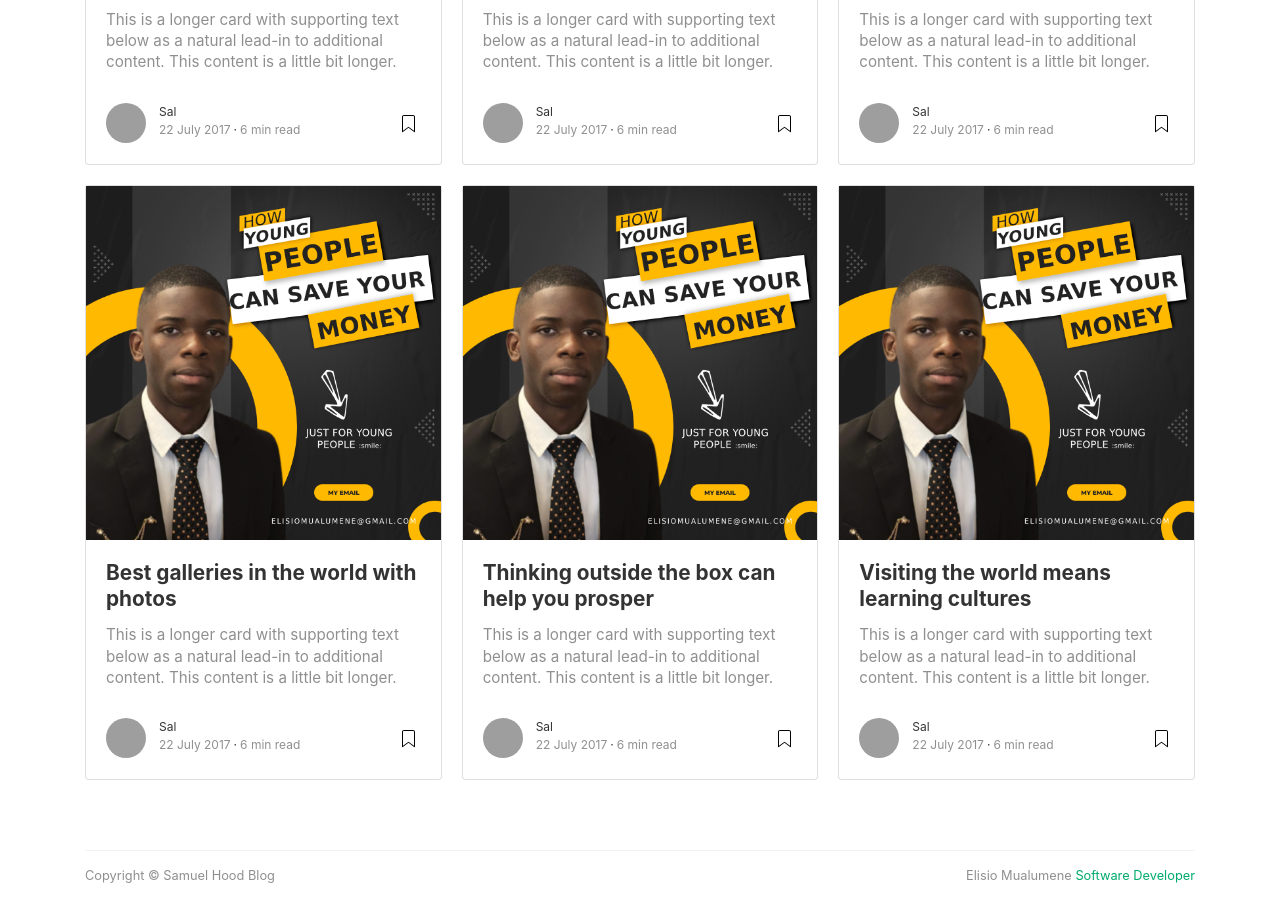
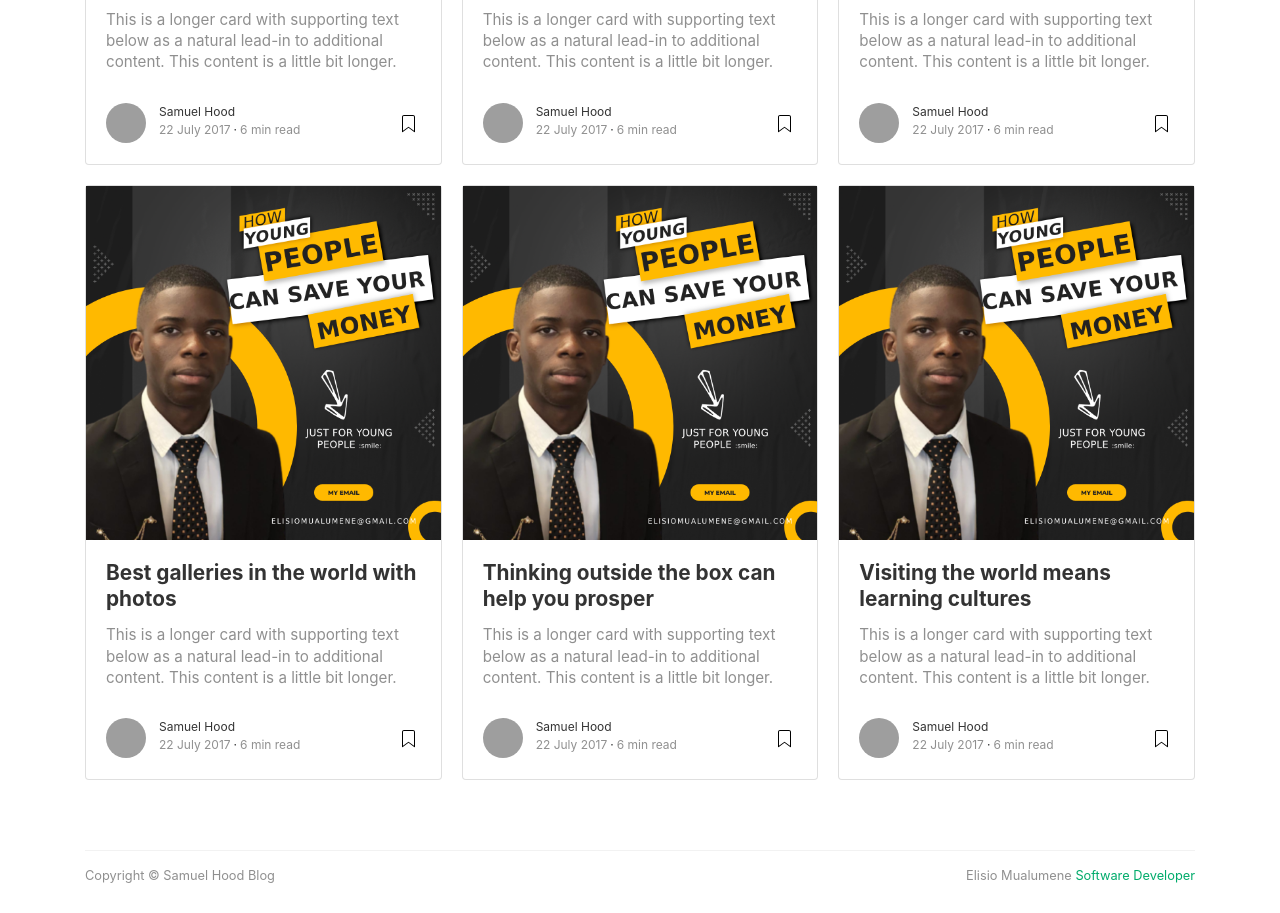
Before and after one commit to elisiomualumene/Samuel-Blog, a plain HTML site: page index.html in a window 1280 px wide. Shown: the part 1356-2269 px from the top of the page. Drawn offline with Linux system fonts and the light colour scheme; grey boxes are pictures that could not be loaded; a script that the page names is missing.

Commit message:
:memo: name updated

```diff
--- a/index.html
+++ b/index.html
@@ -222,7 +222,7 @@
 						<a href="author.html"><img class="author-thumb" src="https://www.gravatar.com/avatar/e56154546cf4be74e393c62d1ae9f9d4?s=250&amp;d=mm&amp;r=x" alt="Sal"></a>
 						</span>
 						<span class="author-meta">
-						<span class="post-name"><a href="author.html">Sal</a></span><br/>
+						<span class="post-name"><a href="author.html">Samuel Hood</a></span><br/>
 						<span class="post-date">22 July 2017</span><span class="dot"></span><span class="post-read">6 min read</span>
 						</span>
 						<span class="post-read-more"><a href="post.html" title="Read Story"><svg class="svgIcon-use" width="25" height="25" viewbox="0 0 25 25"><path d="M19 6c0-1.1-.9-2-2-2H8c-1.1 0-2 .9-2 2v14.66h.012c.01.103.045.204.12.285a.5.5 0 0 0 .706.03L12.5 16.85l5.662 4.126a.508.508 0 0 0 .708-.03.5.5 0 0 0 .118-.285H19V6zm-6.838 9.97L7 19.636V6c0-.55.45-1 1-1h9c.55 0 1 .45 1 1v13.637l-5.162-3.668a.49.49 0 0 0-.676 0z" fill-rule="evenodd"></path></svg></a></span>
@@ -246,7 +246,7 @@
 						<a href="author.html"><img class="author-thumb" src="https://www.gravatar.com/avatar/e56154546cf4be74e393c62d1ae9f9d4?s=250&amp;d=mm&amp;r=x" alt="Sal"></a>
 						</span>
 						<span class="author-meta">
-						<span class="post-name"><a href="author.html">Sal</a></span><br/>
+						<span class="post-name"><a href="author.html">Samuel Hood</a></span><br/>
 						<span class="post-date">22 July 2017</span><span class="dot"></span><span class="post-read">6 min read</span>
 						</span>
 						<span class="post-read-more"><a href="post.html" title="Read Story"><svg class="svgIcon-use" width="25" height="25" viewbox="0 0 25 25"><path d="M19 6c0-1.1-.9-2-2-2H8c-1.1 0-2 .9-2 2v14.66h.012c.01.103.045.204.12.285a.5.5 0 0 0 .706.03L12.5 16.85l5.662 4.126a.508.508 0 0 0 .708-.03.5.5 0 0 0 .118-.285H19V6zm-6.838 9.97L7 19.636V6c0-.55.45-1 1-1h9c.55 0 1 .45 1 1v13.637l-5.162-3.668a.49.49 0 0 0-.676 0z" fill-rule="evenodd"></path></svg></a></span>
@@ -270,7 +270,7 @@
 						<a href="author.html"><img class="author-thumb" src="https://www.gravatar.com/avatar/e56154546cf4be74e393c62d1ae9f9d4?s=250&amp;d=mm&amp;r=x" alt="Sal"></a>
 						</span>
 						<span class="author-meta">
-						<span class="post-name"><a href="author.html">Sal</a></span><br/>
+						<span class="post-name"><a href="author.html">Samuel Hood</a></span><br/>
 						<span class="post-date">22 July 2017</span><span class="dot"></span><span class="post-read">6 min read</span>
 						</span>
 						<span class="post-read-more"><a href="post.html" title="Read Story"><svg class="svgIcon-use" width="25" height="25" viewbox="0 0 25 25"><path d="M19 6c0-1.1-.9-2-2-2H8c-1.1 0-2 .9-2 2v14.66h.012c.01.103.045.204.12.285a.5.5 0 0 0 .706.03L12.5 16.85l5.662 4.126a.508.508 0 0 0 .708-.03.5.5 0 0 0 .118-.285H19V6zm-6.838 9.97L7 19.636V6c0-.55.45-1 1-1h9c.55 0 1 .45 1 1v13.637l-5.162-3.668a.49.49 0 0 0-.676 0z" fill-rule="evenodd"></path></svg></a></span>
@@ -294,7 +294,7 @@
 						<a href="author.html"><img class="author-thumb" src="https://www.gravatar.com/avatar/e56154546cf4be74e393c62d1ae9f9d4?s=250&amp;d=mm&amp;r=x" alt="Sal"></a>
 						</span>
 						<span class="author-meta">
-						<span class="post-name"><a href="author.html">Sal</a></span><br/>
+						<span class="post-name"><a href="author.html">Samuel Hood</a></span><br/>
 						<span class="post-date">22 July 2017</span><span class="dot"></span><span class="post-read">6 min read</span>
 						</span>
 						<span class="post-read-more"><a href="post.html" title="Read Story"><svg class="svgIcon-use" width="25" height="25" viewbox="0 0 25 25"><path d="M19 6c0-1.1-.9-2-2-2H8c-1.1 0-2 .9-2 2v14.66h.012c.01.103.045.204.12.285a.5.5 0 0 0 .706.03L12.5 16.85l5.662 4.126a.508.508 0 0 0 .708-.03.5.5 0 0 0 .118-.285H19V6zm-6.838 9.97L7 19.636V6c0-.55.45-1 1-1h9c.55 0 1 .45 1 1v13.637l-5.162-3.668a.49.49 0 0 0-.676 0z" fill-rule="evenodd"></path></svg></a></span>
@@ -318,7 +318,7 @@
 						<a href="author.html"><img class="author-thumb" src="https://www.gravatar.com/avatar/e56154546cf4be74e393c62d1ae9f9d4?s=250&amp;d=mm&amp;r=x" alt="Sal"></a>
 						</span>
 						<span class="author-meta">
-						<span class="post-name"><a href="author.html">Sal</a></span><br/>
+						<span class="post-name"><a href="author.html">Samuel Hood</a></span><br/>
 						<span class="post-date">22 July 2017</span><span class="dot"></span><span class="post-read">6 min read</span>
 						</span>
 						<span class="post-read-more"><a href="post.html" title="Read Story"><svg class="svgIcon-use" width="25" height="25" viewbox="0 0 25 25"><path d="M19 6c0-1.1-.9-2-2-2H8c-1.1 0-2 .9-2 2v14.66h.012c.01.103.045.204.12.285a.5.5 0 0 0 .706.03L12.5 16.85l5.662 4.126a.508.508 0 0 0 .708-.03.5.5 0 0 0 .118-.285H19V6zm-6.838 9.97L7 19.636V6c0-.55.45-1 1-1h9c.55 0 1 .45 1 1v13.637l-5.162-3.668a.49.49 0 0 0-.676 0z" fill-rule="evenodd"></path></svg></a></span>
@@ -342,7 +342,7 @@
 						<a href="author.html"><img class="author-thumb" src="https://www.gravatar.com/avatar/e56154546cf4be74e393c62d1ae9f9d4?s=250&amp;d=mm&amp;r=x" alt="Sal"></a>
 						</span>
 						<span class="author-meta">
-						<span class="post-name"><a href="author.html">Sal</a></span><br/>
+						<span class="post-name"><a href="author.html">Samuel Hood</a></span><br/>
 						<span class="post-date">22 July 2017</span><span class="dot"></span><span class="post-read">6 min read</span>
 						</span>
 						<span class="post-read-more"><a href="post.html" title="Read Story"><svg class="svgIcon-use" width="25" height="25" viewbox="0 0 25 25"><path d="M19 6c0-1.1-.9-2-2-2H8c-1.1 0-2 .9-2 2v14.66h.012c.01.103.045.204.12.285a.5.5 0 0 0 .706.03L12.5 16.85l5.662 4.126a.508.508 0 0 0 .708-.03.5.5 0 0 0 .118-.285H19V6zm-6.838 9.97L7 19.636V6c0-.55.45-1 1-1h9c.55 0 1 .45 1 1v13.637l-5.162-3.668a.49.49 0 0 0-.676 0z" fill-rule="evenodd"></path></svg></a></span>
```
